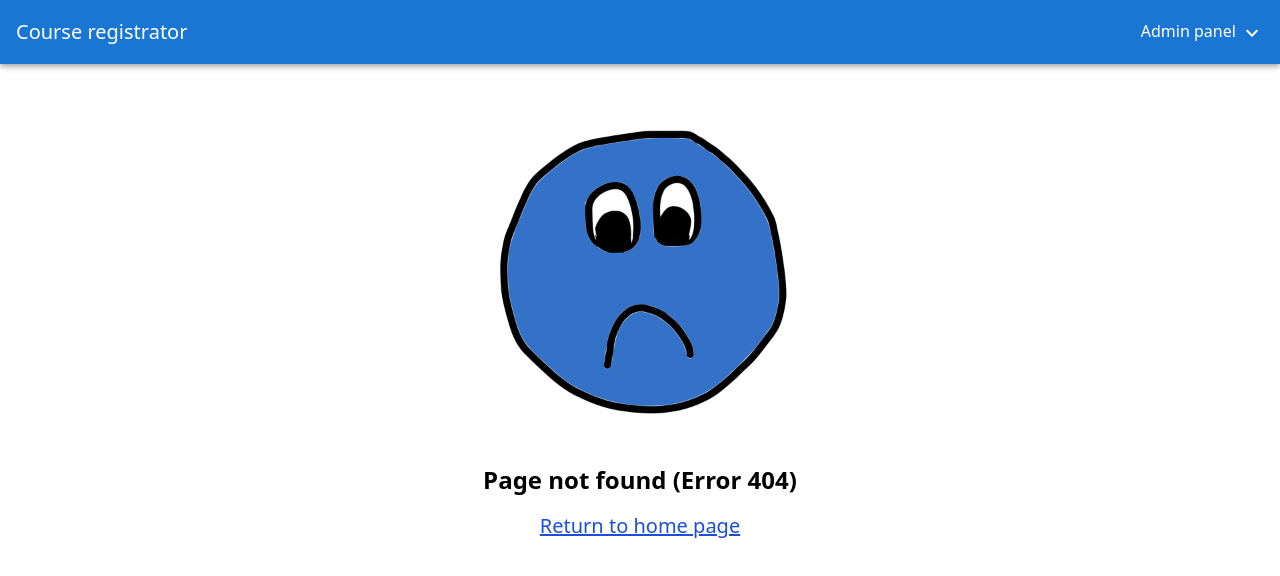
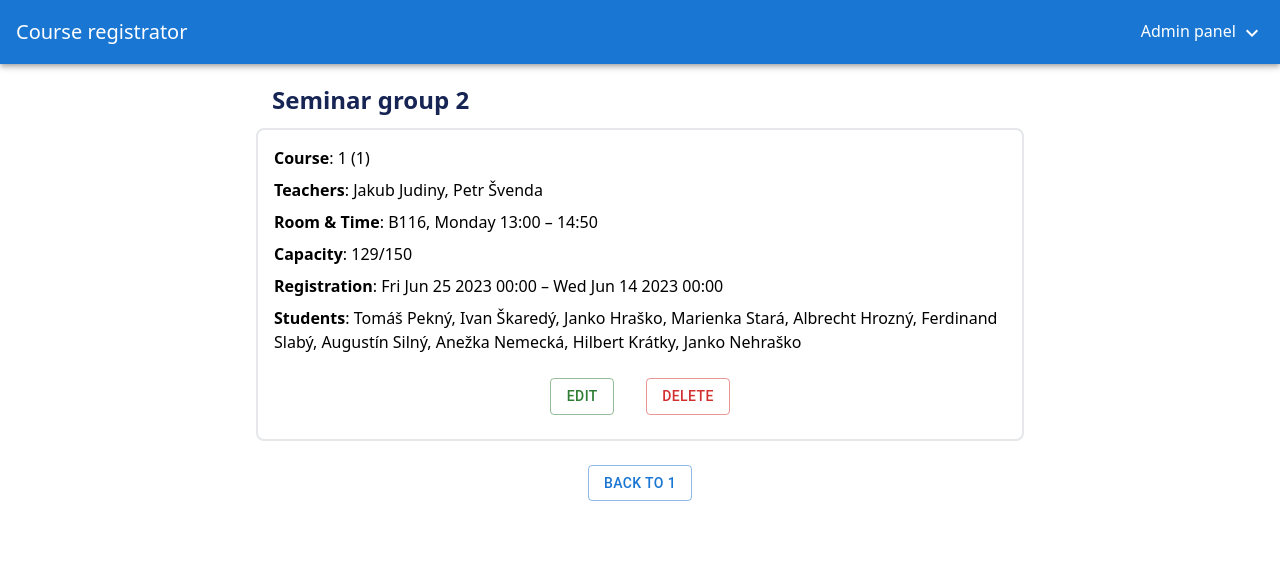
Before and after one commit to TheRikej/courses-registrator, a React (Vite) app in the folder application/: page /courses/1/1/seminars/1/show in a window 1280 px wide. Before the commit this address had no page. Shown: the top 576 px of the page. Built offline with nearby package versions, Linux system fonts and the light colour scheme.

Commit message:
feat: add seminar group page

```diff
--- a/application/src/App.tsx
+++ b/application/src/App.tsx
@@ -10,6 +10,8 @@ import Semesters from "./pages/Semesters";
 import Faculties from "./pages/Faculties";
 import DeleteFaculty from './forms/DeleteFaculty';
 import DeleteSemester from "./forms/DeleteSemester";
+import SeminarGroup from "./pages/SeminarGroup";
+import DeleteSeminarGroup from "./forms/DeleteSeminarGroup";
 
 function App() {
   return (
@@ -22,6 +24,8 @@ function App() {
                   <Route path="/courses/create" element={<CourseForm isEdit={false}/>} />
                   <Route path="/courses/:code/edit" element={<CourseForm isEdit={true}/>} />
                   <Route path="/courses/:code/:semester/seminars/create" element={<SeminarGroupForm isEdit={false}/>} />
+                  <Route path="/courses/:code/:semester/seminars/:group/show" element={<SeminarGroup/>} />
+                  <Route path="/courses/:code/:semester/seminars/:group/delete" element={<DeleteSeminarGroup/>} />
                   <Route path="/courses/:code/:semester/seminars/:group/edit" element={<SeminarGroupForm isEdit={true}/>} />
 
                   <Route path="/semesters/create" element={<SemesterForm isEdit={false}/>} />
--- /dev/null
+++ b/application/src/forms/DeleteSeminarGroup.tsx
@@ -0,0 +1,33 @@
+import { Button } from '@mui/material';
+import React  from 'react';
+import {Link, useParams} from 'react-router-dom';
+import Warning from "../components/Warning";
+
+export default function DeleteSeminarGroup() {
+    const { code, semester, group } = useParams();
+
+    const remove = () => {
+        //TODO: delete the seminar group
+        // and then redirect to /courses/:code/:semester/show
+    }
+
+    return (
+        <div className="flex flex-col mx-auto max-w-2xl">
+            <Warning item={"seminar group " + group + " of " + code?.toUpperCase()
+                + " in " + semester?.toLowerCase()}/>
+            <div className="flex flex-row items-center mx-auto">
+                <Button color="success" className="w-24 lg:w-40" type="submit"
+                        variant="outlined" sx={{ margin: '1rem 1rem' }}
+                        onClick={remove}
+                >
+                    Yes
+                </Button>
+                <Link to={"/courses/" + code + "/" + semester + "/seminars/" + group + "/show"}>
+                    <Button color="error" className="w-24 lg:w-40" type="submit" variant="outlined" sx={{ margin: '1rem 1rem' }}>
+                        No
+                    </Button>
+                </Link>
+            </div>
+        </div>
+    );
+}
--- /dev/null
+++ b/application/src/pages/SeminarGroup.tsx
@@ -0,0 +1,88 @@
+import * as React from 'react';
+import SemesterItem from "../components/SemesterItem";
+import {Button} from "@mui/material";
+import {Link, useParams} from "react-router-dom";
+import formatSemester from "../utils/semester";
+import formatTime from "../utils/timeslot";
+
+const SeminarGroup = () => {
+    const { code, semester, group } = useParams();
+    //TODO: fetch for the given user
+    const isEnrolled = false;
+
+    //TODO: fetch seminar group API
+    const seminar = {
+        groupNumber: 2,
+        capacity: 129,
+        maxCapacity: 150,
+        registrationEnd: "Wed Jun 14 2023 00:00",
+        registrationStart: "Fri Jun 25 2023 00:00",
+        timeslot: {
+            day: "MONDAY",
+            startHour: 13,
+            startMinute: 0,
+            endHour: 14,
+            endMinute: 50,
+        },
+        room: "B116",
+        teachers: ["Jakub Judiny", "Petr Švenda"],
+    };
+    const students = ["Tomáš Pekný", "Ivan Škaredý", "Janko Hraško", "Marienka Stará",
+            "Albrecht Hrozný", "Ferdinand Slabý", "Augustín Silný",
+            "Anežka Nemecká", "Hilbert Krátky", "Janko Nehraško"];
+
+    const enrol = () => {
+        //TODO: enrol student (API call)
+    };
+
+
+    return (
+        <div className="flex flex-col flex-start m-2">
+            <h1 className="font-poppins text-2xl mx-6 my-3 font-bold text-blue-950">
+                Seminar group {seminar.groupNumber}
+            </h1>
+            <div className="flex flex-col rounded-lg border-solid border-2 mx-2 max-w-3xl gap-2 p-4">
+                <p><b>Course</b>: {code?.toUpperCase()} ({semester?.toLowerCase()})</p>
+                <p><b>Teachers</b>: {seminar.teachers.join(", ")}</p>
+                <p><b>Room & Time</b>: {seminar.room}, {formatTime(seminar.timeslot)}</p>
+                <p><b>Capacity</b>: {seminar.capacity}/{seminar.maxCapacity}</p>
+                <p><b>Registration</b>: {seminar.registrationStart} – {seminar.registrationEnd}</p>
+                <p className="students-only hidden"><b>Status</b>:
+                    {isEnrolled ? " Enrolled" : " Not enrolled"}
+                </p>
+                <div className="mx-auto students-only hidden">
+                    <Button color={isEnrolled ? "error" : "success"} className="w-52"
+                            type="submit" variant="outlined" sx={{ margin: '1rem' }}
+                            onClick={enrol}
+                    >
+                        {!isEnrolled ? "Enrol in the group" : "Leave group"}
+                    </Button>
+                </div>
+                <div className="teachers-only">
+                    <p><b>Students</b>: {students.join(", ")}</p>
+                    <div className="flex flex-row justify-center block mx-auto mt-2">
+                        <Link to={"/courses/" + code + "/" + semester + "/seminars/" + group + "/edit"}>
+                            <Button color="success" type="button" variant="outlined" sx={{ margin: '1rem 1rem 0.5rem' }}>
+                                Edit
+                            </Button>
+                        </Link>
+                        <Link to={"/courses/" + code + "/" + semester + "/seminars/" + group + "/delete"}>
+                            <Button color="error" type="button" variant="outlined" sx={{ margin: '1rem 1rem 0.5rem' }}>
+                                Delete
+                            </Button>
+                        </Link>
+                    </div>
+                </div>
+            </div>
+            <div className="block mx-auto">
+                <Link to={"/course/" + code + "/" + semester + "/show"}>
+                    <Button type="button" variant="outlined" sx={{ margin: '1.5rem 2rem 1rem' }}>
+                        Back to {code?.toUpperCase()}
+                    </Button>
+                </Link>
+            </div>
+        </div>
+    );
+};
+
+export default SeminarGroup;
--- /dev/null
+++ b/application/src/utils/timeslot.ts
@@ -0,0 +1,16 @@
+export function capitalizeFirstLetter(str: string): string {
+    return str.charAt(0).toUpperCase() + str.slice(1);
+}
+
+function pad(d: number) {
+    return (d < 10) ? '0' + d.toString() : d.toString();
+}
+
+function formatTime(timeslot: { day: string, startHour: number,
+        startMinute: number, endHour: number, endMinute: number }) {
+    return capitalizeFirstLetter(timeslot.day.toLowerCase()) +
+        ` ${pad(timeslot.startHour)}:${pad(timeslot.startMinute)}  –
+        ${pad(timeslot.endHour)}:${pad(timeslot.endMinute)}`;
+}
+
+export default formatTime;
```
